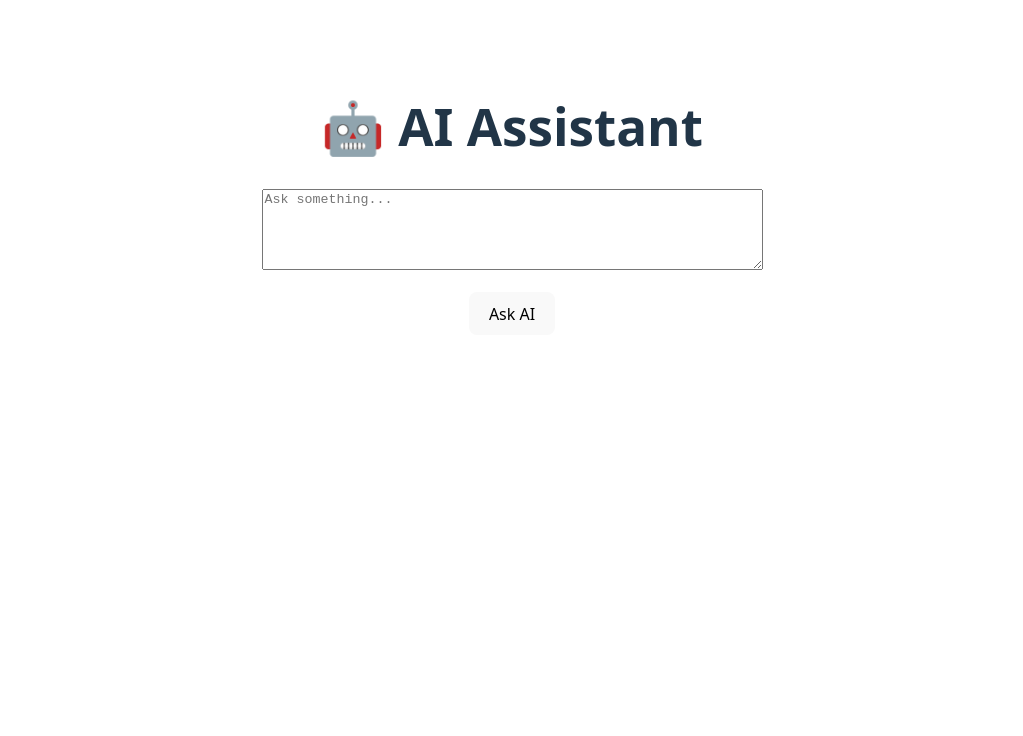
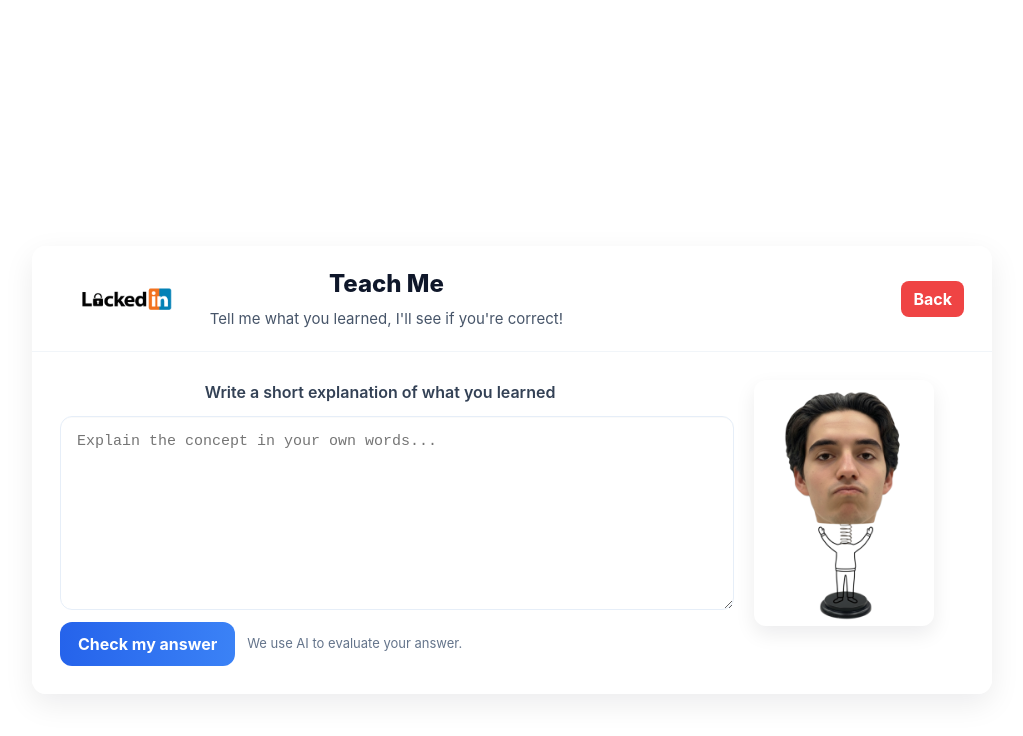
Before and after one commit to ShahidHKhan/LockedIn, a React (Vite) app in the folder client/: page /notesAIDisplay in a window 1280 px wide. Shown: the top 736 px of the page, without its empty margins (128-1151 px from the left). Built offline with nearby package versions, Linux system fonts and the light colour scheme.

Commit message:
Final Push

```diff
--- a/client/src/pages/BreakDisplay.tsx
+++ b/client/src/pages/BreakDisplay.tsx
@@ -94,7 +94,6 @@ const BreakDisplay: React.FC = () => {
           )}
 
           <button onClick={() => navigate('/notesAIDisplay')} style={styles.paleBtn}>Notes</button>
-          <button onClick={() => alert('Try a quick stretch: reach for the sky and hold 20s')} style={styles.paleBtn}>Stretch</button>
           <button onClick={onEnd} style={styles.endBtn}>End</button>
         </div>
       </div>
--- a/client/src/pages/NotesAIDisplay.tsx
+++ b/client/src/pages/NotesAIDisplay.tsx
@@ -1,65 +1,112 @@
-import { useState } from 'react';
+import { useState } from 'react'
+import { useNavigate } from 'react-router-dom'
+import LockedInLogo from '../assets/LockedInLogo.png'
+import Christian2 from '../assets/Christian2.png'
 
 export default function NotesAIDisplay() {
-  const [input, setInput] = useState('');
-  const [response, setResponse] = useState('');
-  const [loading, setLoading] = useState(false);
+  const navigate = useNavigate()
+  const [input, setInput] = useState('')
+  const [response, setResponse] = useState('')
+  const [loading, setLoading] = useState(false)
 
   const handleAskAI = async () => {
-    setLoading(true);
-    setResponse('');
+    if (!input.trim()) return
+    setLoading(true)
+    setResponse('')
+
+  // Use Vite env var if set, otherwise fall back to the deployed Render API (working) or dev proxy
+  const apiUrl = (import.meta as any).env?.VITE_API_URL || 'https://lockedin-1m1h.onrender.com/ask' || '/ask'
 
     try {
-      // ✅ Use your Render-deployed API URL
-      const res = await fetch('https://lockedin-1m1h.onrender.com/ask', {
+      const res = await fetch(apiUrl, {
         method: 'POST',
-        headers: {
-          'Content-Type': 'application/json',
-        },
-        body: JSON.stringify({
-          userId: 'test',
-          input: input,
-        }),
-      });
+        headers: { 'Content-Type': 'application/json' },
+        body: JSON.stringify({ userId: 'test', input })
+      })
 
-      const data = await res.json();
-
-      if (res.ok) {
-        setResponse(data.response || 'No response received.');
-      } else {
-        setResponse('Error from assistant.');
-      }
-    } catch (err) {
-      setResponse('❌ Failed to reach server.');
-      console.error(err);
+      // If server returned non-JSON (or an error), handle gracefully
+      if (!res.ok) {
+        let text = 'Error from assistant.'
+        try { text = await res.text() } catch (e) { /* ignore */ }
+        setResponse(text || 'Error from assistant.')
+        return
       }
 
-    setLoading(false);
-  };
+      const data = await res.json()
+      setResponse(data?.response || 'No response received.')
+    } catch (err) {
+      setResponse('❌ Failed to reach server. Make sure the backend is running.')
+      // eslint-disable-next-line no-console
+      console.error('NotesAIDisplay fetch error:', err)
+    } finally {
+      setLoading(false)
+    }
+  }
+
+  const styles: Record<string, React.CSSProperties> = {
+    page: { minHeight: '100vh', display: 'flex', justifyContent: 'center', alignItems: 'center', padding: 24, background: 'transparent', fontFamily: 'Inter, system-ui, sans-serif' },
+    card: { width: '100%', maxWidth: 960, marginTop: 28, background: 'rgba(255,255,255,0.9)', borderRadius: 14, boxShadow: '0 10px 30px rgba(2,6,23,0.08)', overflow: 'hidden' },
+    header: { display: 'flex', alignItems: 'center', justifyContent: 'space-between', padding: '20px 28px', borderBottom: '1px solid #f1f5f9', gap: 20 },
+    logo: { height: 64, objectFit: 'contain' },
+    titleGroup: { display: 'flex', flexDirection: 'column' },
+    title: { margin: 0, fontSize: 24, fontWeight: 800, color: '#0f172a' },
+    subtitle: { marginTop: 6, color: '#475569', fontSize: 15 },
+    body: { display: 'flex', gap: 24, padding: 28, alignItems: 'flex-start' },
+    left: { flex: 1, minWidth: 0, display: 'flex', flexDirection: 'column' },
+    right: { width: 240, display: 'flex', justifyContent: 'center', alignItems: 'flex-start' },
+    textarea: { width: '100%', minHeight: 160, padding: 16, borderRadius: 12, border: '1px solid #e6eef8', fontSize: 15, resize: 'vertical', outline: 'none', boxShadow: 'inset 0 1px 0 rgba(2,6,23,0.02)' },
+    promptText: { marginBottom: 12, color: '#334155', fontWeight: 600 },
+    controls: { display: 'flex', gap: 12, marginTop: 12, alignItems: 'center' },
+    primaryBtn: { padding: '12px 18px', borderRadius: 12, border: 'none', cursor: 'pointer', color: '#fff', fontWeight: 700, background: 'linear-gradient(90deg,#2563eb,#3b82f6)' },
+    backBtn: { padding: '8px 12px', borderRadius: 8, border: 'none', background: '#ef4444', color: '#fff', cursor: 'pointer', fontWeight: 700 },
+    responseCard: { marginTop: 18, background: '#0f172a', color: '#fff', padding: 18, borderRadius: 12, boxShadow: '0 8px 20px rgba(2,6,23,0.12)', whiteSpace: 'pre-wrap' },
+    smallNote: { color: '#64748b', fontSize: 13 }
+  }
 
   return (
-    <div style={{ padding: '2rem' }}>
-      <h1>🤖 AI Assistant</h1>
+    <div style={styles.page}>
+      <div style={styles.card}>
+        <div style={styles.header}>
+          <div style={{ display: 'flex', alignItems: 'center', gap: 16 }}>
+            <img src={LockedInLogo} alt="LockedIn" style={styles.logo} />
+            <div style={styles.titleGroup}>
+              <h2 style={styles.title}>Teach Me</h2>
+              <div style={styles.subtitle}>Tell me what you learned, I&apos;ll see if you&apos;re correct!</div>
+            </div>
+          </div>
+          <div style={{ display: 'flex', alignItems: 'center', gap: 12 }}>
+            <button style={styles.backBtn} aria-label="back" onClick={() => navigate('/breakDisplay')}>Back</button>
+          </div>
+        </div>
 
+        <div style={styles.body}>
+          <div style={styles.left}>
+            <div style={styles.promptText}>Write a short explanation of what you learned</div>
             <textarea
               value={input}
               onChange={(e) => setInput(e.target.value)}
-        rows={5}
-        cols={60}
-        placeholder="Ask something..."
+              placeholder="Explain the concept in your own words..."
+              style={styles.textarea}
             />
 
-      <div style={{ margin: '1rem 0' }}>
-        <button onClick={handleAskAI} disabled={loading}>
-          {loading ? 'Thinking...' : 'Ask AI'}
-        </button>
+            <div style={styles.controls}>
+              <button style={styles.primaryBtn} onClick={handleAskAI} disabled={loading}>{loading ? 'Checking…' : 'Check my answer'}</button>
+              <div style={styles.smallNote}>{response ? 'Result below' : 'We use AI to evaluate your answer.'}</div>
             </div>
 
             {response && (
-        <div>
-          <strong>AI:</strong> {response}
+              <div style={styles.responseCard}>
+                <strong>Feedback:</strong>
+                <div style={{ marginTop: 8 }}>{response}</div>
               </div>
             )}
           </div>
-  );
+
+          <div style={styles.right}>
+            <img src={Christian2} alt="Coach" style={{ width: 180, borderRadius: 12, boxShadow: '0 8px 20px rgba(2,6,23,0.08)' }} />
+          </div>
+        </div>
+      </div>
+    </div>
+  )
 }
```
Lines whose indentation alone changed are shown as unchanged.
